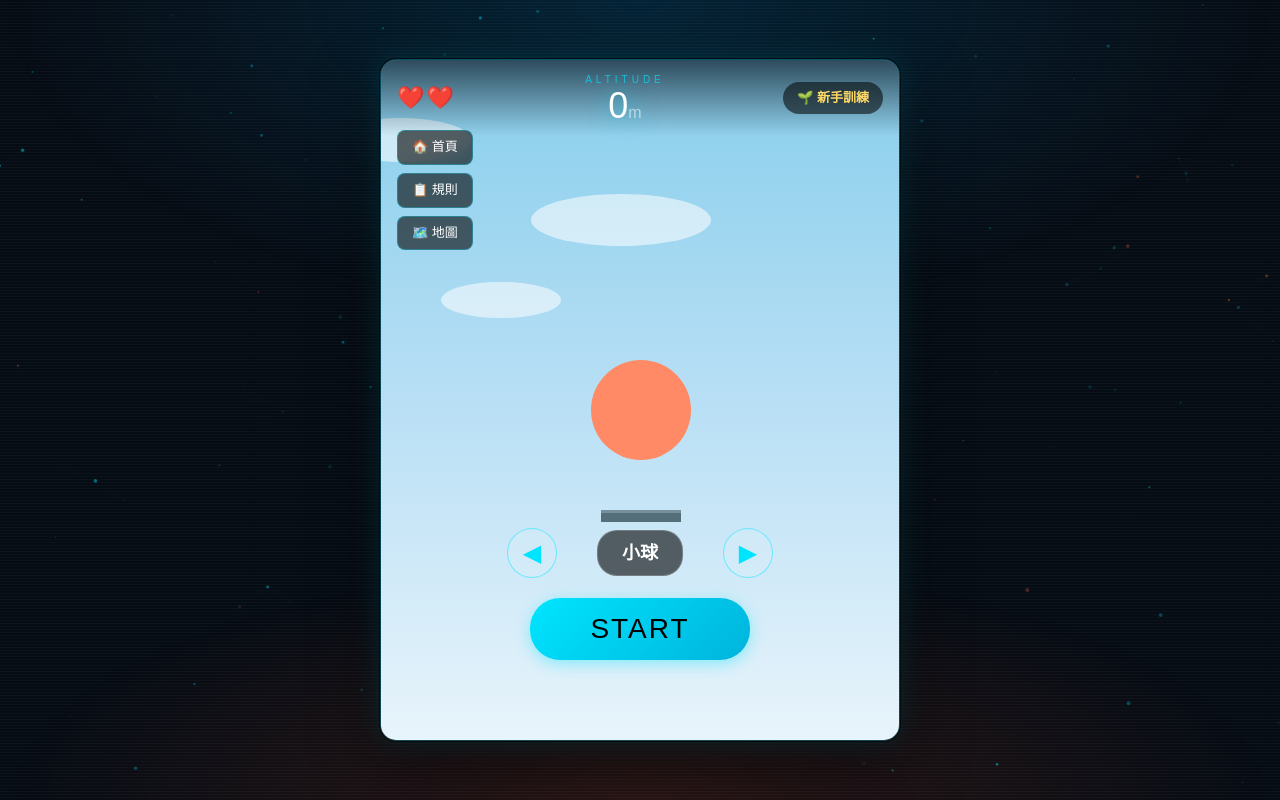
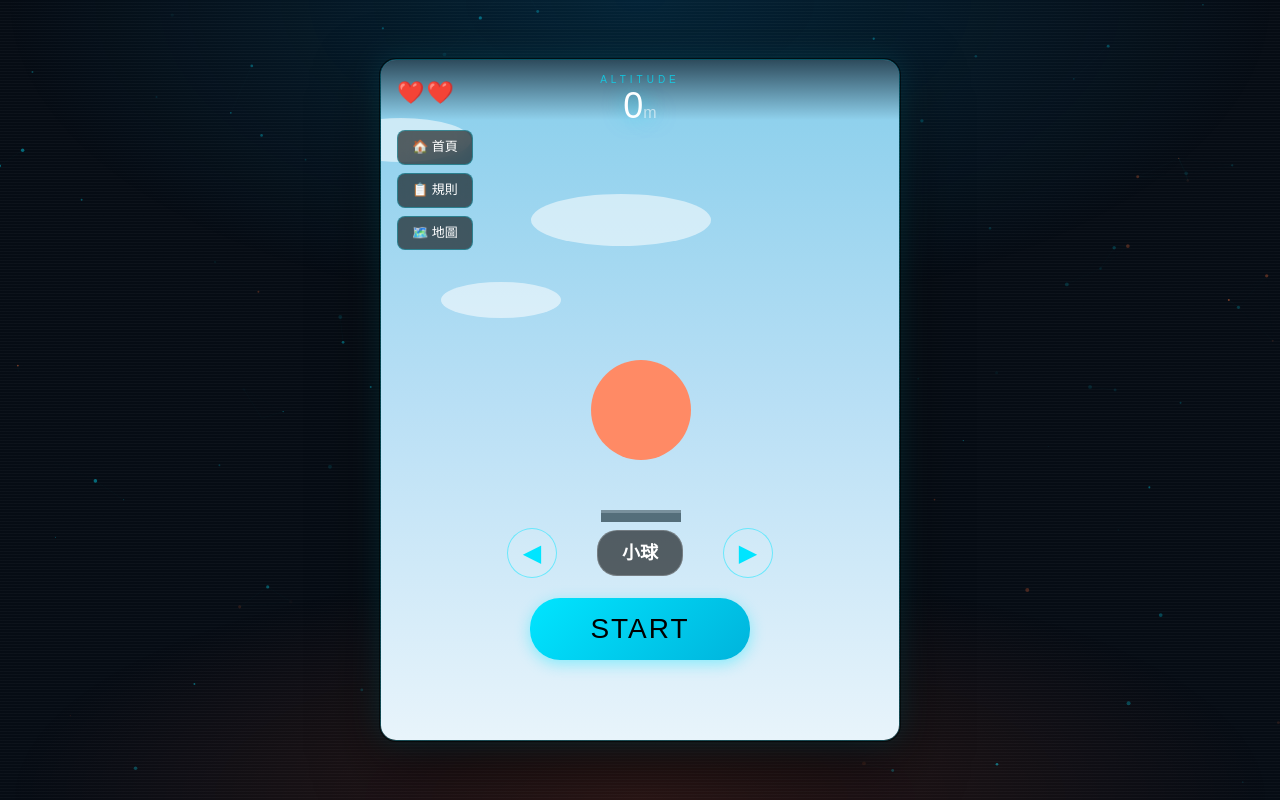
Before and after one commit to yichen-bear/extreme_weather, a Vue app in the folder frontend/: page /play in a window 1280 px wide. Built offline with nearby package versions, Linux system fonts and the light colour scheme.

Commit message:
top object display

```diff
--- a/frontend/src/views/Game.vue
+++ b/frontend/src/views/Game.vue
@@ -26,7 +26,7 @@
           <div class="altitude-value">{{ Math.floor(score) }}<span class="alt-unit">m</span></div>
         </div>
 
-        <div class="level-area">
+        <div v-if="gameStarted" class="level-area">
           {{ currentLevelName }}
         </div>
       </div>
@@ -233,6 +233,7 @@ const backToHome = () => {
   waterHeight.value = 0
   activeWaterRise.value = false
   windDirection = 0
+  currentLevelName.value = '🌱 新手訓練'
 
   const char = characters[selectedCharIndex.value]
   player.width = char.playW // 這裡設為小尺寸，確保一開始遊戲就是對的
@@ -1060,8 +1061,13 @@ canvas {
   display: flex;
   justify-content: space-between;
   align-items: center;
+  display: block;
+  height: 60px;
 }
 .health-area {
+  position: absolute;
+  left: 16px;
+  top: 15px;
   font-size: 22px;
   letter-spacing: 2px;
   min-width: 70px;
@@ -1073,8 +1079,11 @@ canvas {
   opacity: 0.3;
 }
 .altitude-area {
+  position: absolute;
+  left: 50%;
+  top: 12px; /* 與 hud 的 padding 保持一致 */
+  transform: translateX(-50%);
   text-align: center;
-  flex: 1;
 }
 .altitude-label {
   font-family: var(--font-disp, 'Bebas Neue', sans-serif);
@@ -1094,6 +1103,9 @@ canvas {
   color: rgba(255, 255, 255, 0.55);
 }
 .level-area {
+  position: absolute;
+  right: 16px;
+  top: 12px;
   background: rgba(0, 0, 0, 0.55);
   padding: 6px 12px;
   border-radius: 24px;
```
